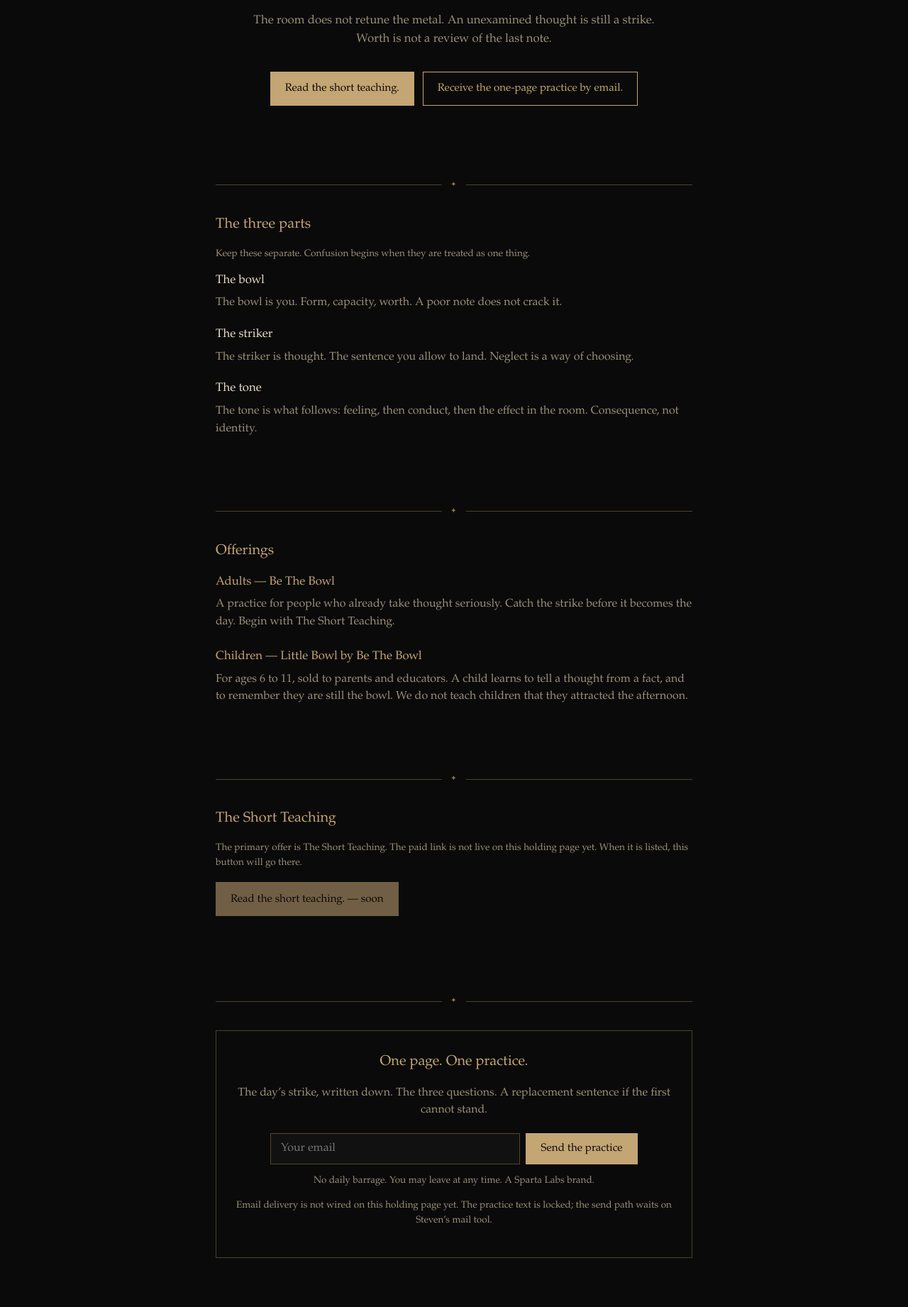
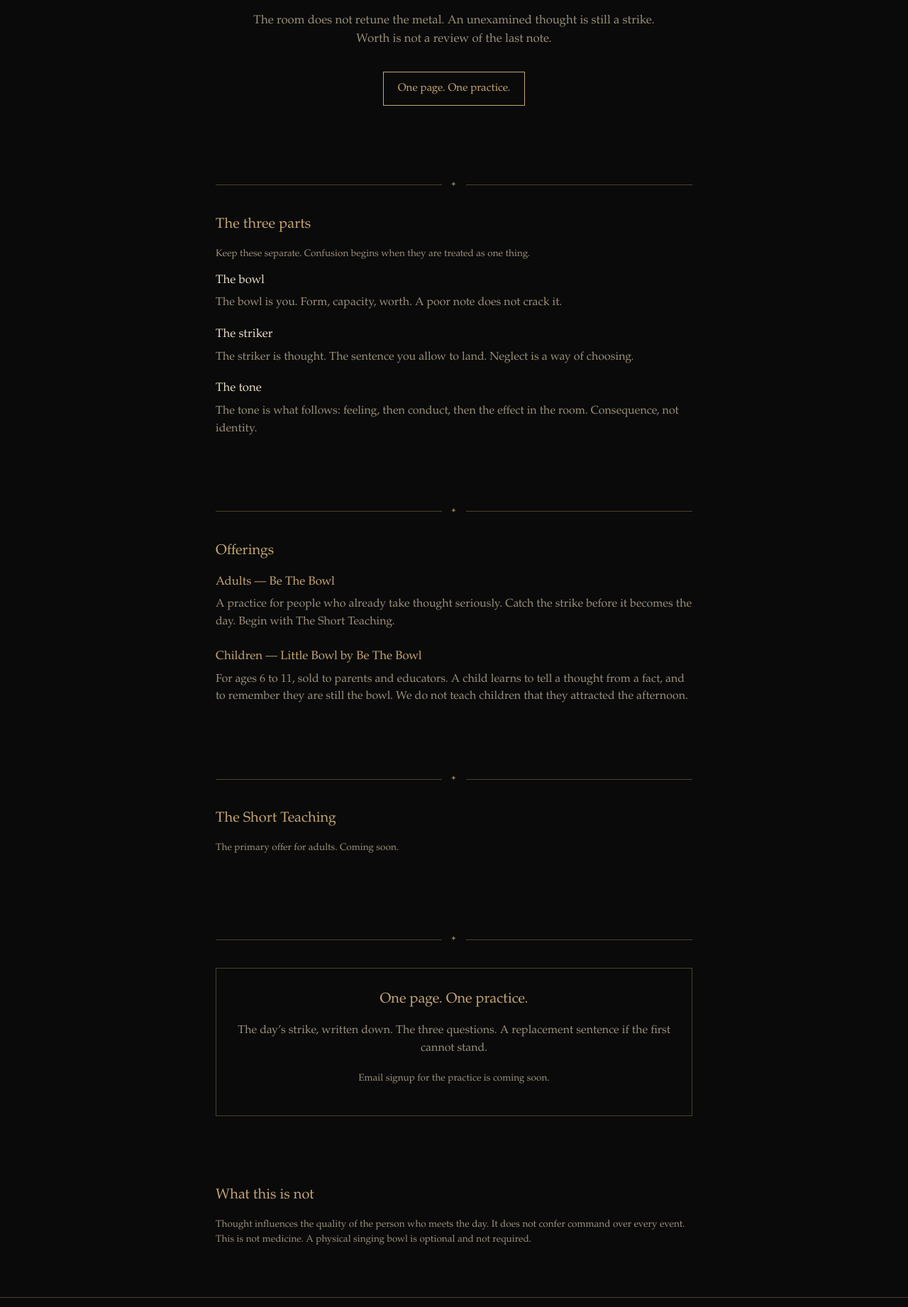
Before and after one commit to spstepp/be-the-bowl, a plain HTML site: page index.html in a window 1280 px wide. Shown: the part 671-2513 px from the top of the page at 71% size. Drawn offline with Linux system fonts and the light colour scheme.

Commit message:
Holding page: strip scaffolding, fix Short Teaching CTA, remove fake email form

```diff
--- a/index.html
+++ b/index.html
@@ -15,8 +15,7 @@
     <h1>You are the bowl. Thought is the striker. You choose the next strike.</h1>
     <p class="deck">The room does not retune the metal. An unexamined thought is still a strike. Worth is not a review of the last note.</p>
     <div class="actions">
-      <a class="btn" href="#short-teaching">Read the short teaching.</a>
-      <a class="btn secondary" href="#practice">Receive the one-page practice by email.</a>
+      <a class="btn secondary" href="#practice">One page. One practice.</a>
     </div>
   </header>
 
@@ -59,8 +58,7 @@
     <section class="wrap" id="short-teaching" aria-labelledby="st-title">
       <div class="rule" aria-hidden="true"><span class="star">✦</span></div>
       <h2 id="st-title">The Short Teaching</h2>
-      <p class="fine">The primary offer is The Short Teaching. The paid link is not live on this holding page yet. When it is listed, this button will go there.</p>
-      <p><span class="btn" aria-disabled="true" style="opacity:0.55;cursor:default;">Read the short teaching. — soon</span></p>
+      <p class="fine">The primary offer for adults. Coming soon.</p>
     </section>
 
     <section class="wrap" id="practice" aria-labelledby="practice-title">
@@ -68,14 +66,7 @@
       <div class="capture">
         <h2 id="practice-title">One page. One practice.</h2>
         <p class="support">The day’s strike, written down. The three questions. A replacement sentence if the first cannot stand.</p>
-        <form id="practice-form" action="#" method="post" novalidate>
-          <label class="fine" for="email" style="position:absolute;left:-9999px;">Your email</label>
-          <input id="email" name="email" type="email" autocomplete="email" required placeholder="Your email" />
-          <button class="btn" type="submit">Send the practice</button>
-        </form>
-        <p id="form-status" class="note" hidden></p>
-        <p class="fine">No daily barrage. You may leave at any time. A Sparta Labs brand.</p>
-        <p class="note">Email delivery is not wired on this holding page yet. The practice text is locked; the send path waits on Steven’s mail tool.</p>
+        <p class="fine">Email signup for the practice is coming soon.</p>
       </div>
     </section>
 
@@ -91,14 +82,5 @@
       <p>BeTheBowl.com · Sparta Labs · © 2026</p>
     </div>
   </footer>
-
-  <script>
-    document.getElementById('practice-form').addEventListener('submit', function (e) {
-      e.preventDefault();
-      var status = document.getElementById('form-status');
-      status.hidden = false;
-      status.textContent = 'Email delivery is not connected yet. Nothing was sent.';
-    });
-  </script>
 </body>
 </html>
```
